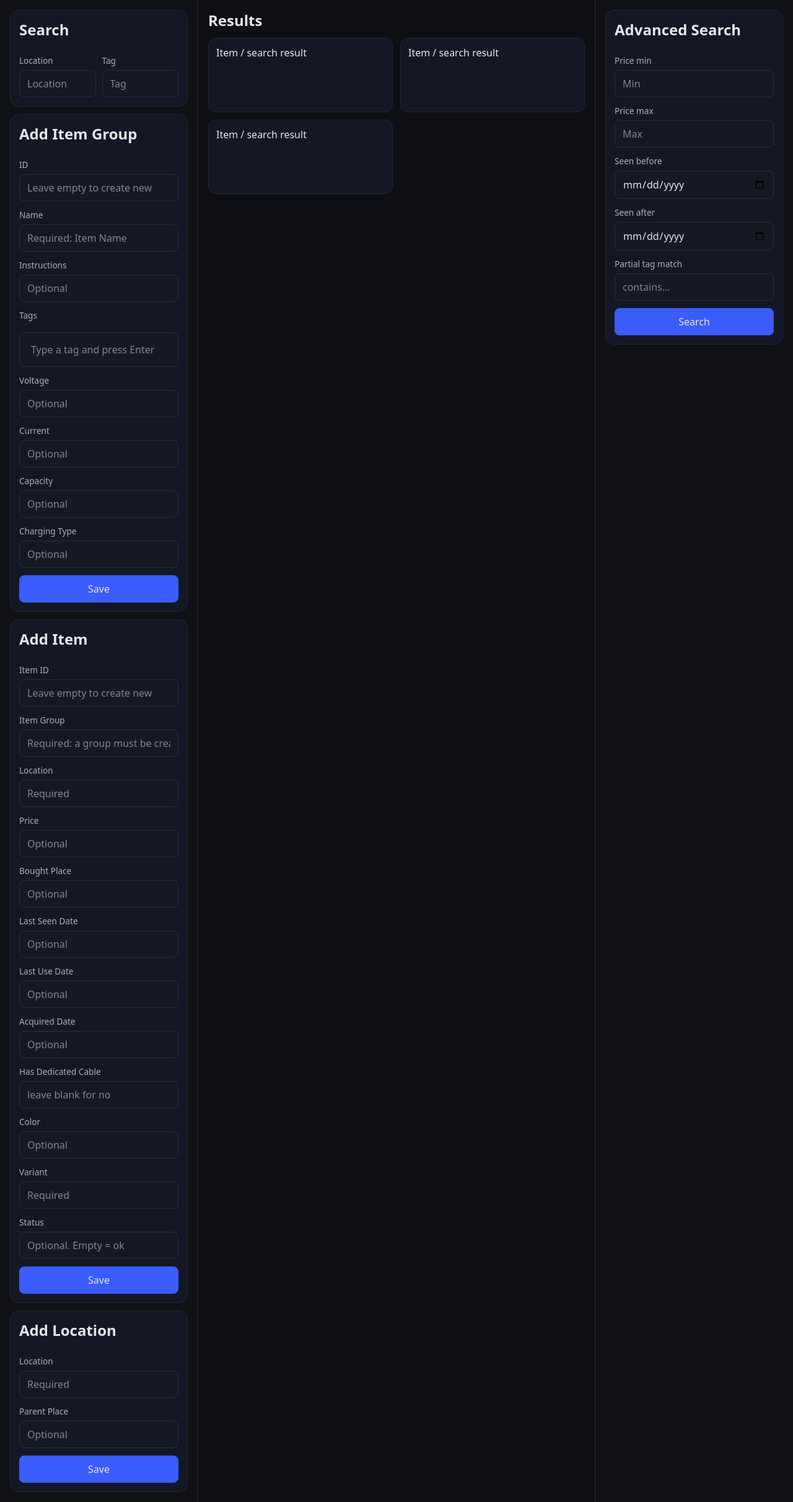
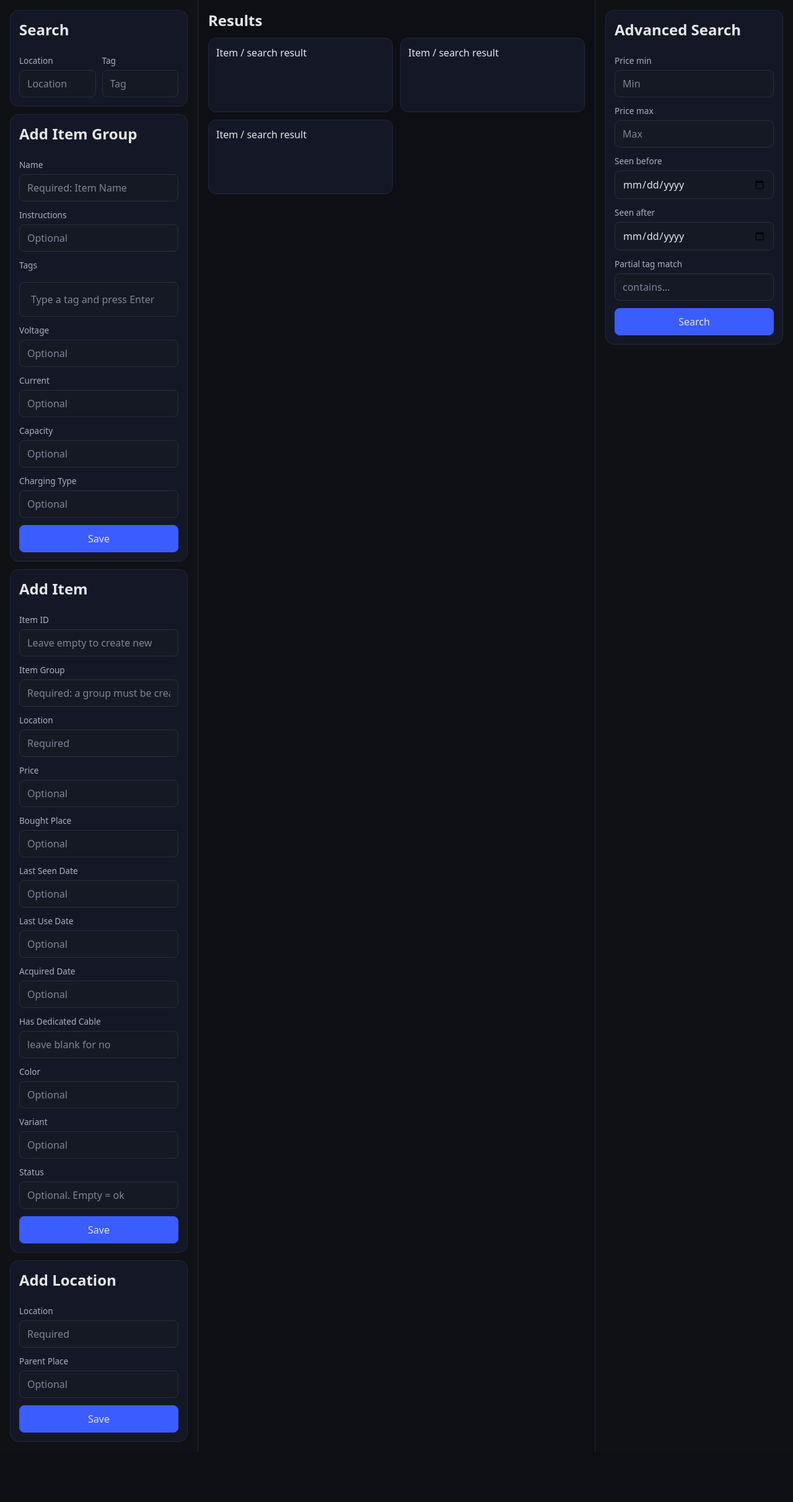
Before and after one commit to yoshakami/inventory, a Flask app: page /inventory in a window 1280 px wide. Shown: the whole page at 62% size. After the commit the page ends 2342 px from the top, so only its background shows below. Run offline with Flask 3, Linux system fonts and the light colour scheme.

Commit message:
Remove Item Group ID

```diff
--- a/static/script.js
+++ b/static/script.js
@@ -149,10 +149,6 @@ async function handleAutocompleteSelect({ input, item }) {
     case "itemID":
       url = `/api/items/by-id?q=${encodeURIComponent(item.id)}`
       break
-
-    case "groupID":
-      url = `/api/items/group-id?q=${encodeURIComponent(item.id)}`
-      break
     case "color":
       url = `/api/items/color?q=${encodeURIComponent(item.id)}`
       break
@@ -296,7 +292,6 @@ autoComplete({ selector: "#lastSeenDate", api: "/api/items/last-seen", onSelect:
 autoComplete({ selector: "#lastUseDate", api: "/api/items/last-use", onSelect: handleAutocompleteSelect })
 autoComplete({ selector: "#acquiredDate", api: "/api/items/acquired", onSelect: handleAutocompleteSelect })
 autoComplete({ selector: "#itemID", api: "/api/items/id", onSelect: handleAutocompleteSelect })
-autoComplete({ selector: "#groupID", api: "/api/items/group-id", onSelect: handleAutocompleteSelect })
 
 function isoLabel(label, value) {
   return value ? `<div class="muted"><strong>${label}:</strong> ${value}</div>` : ""
@@ -322,7 +317,6 @@ function renderBattery(b) {
 
 
 function loadItemGroup(group) {
-  groupID.value = group.group_id || group.id
   nameInput.value = group.group
   instructions.value = group.instruction || ""
 
@@ -531,7 +525,6 @@ voltage = document.querySelector("#voltage")
 tags = document.querySelector("#tags")
 instructions = document.querySelector("#instructions")
 nameInput = document.querySelector("#name")
-groupID = document.querySelector("#groupID")
 
 add_item_group_button = document.querySelector("#addItemGroupButton")
 
@@ -561,7 +554,7 @@ tabRight.addEventListener("click", () => {
 
 addItemGroupButton.addEventListener("click", async () => {
   const payload = {
-    id: groupID.value || null,
+    id: null,
     name: nameInput.value.trim(),
     voltage: Number(voltage.value),
     current: Number(current.value),
@@ -582,9 +575,9 @@ addItemGroupButton.addEventListener("click", async () => {
   })
 
   if (!resp.ok) {
-    text = await resp.text()
-    console.error(text)
-    notify(text, "error")
+    teeext = await resp.json()
+    console.error(teeext)
+    notify(teeext.error, "error")
     return
   }
 
--- a/templates/index.html
+++ b/templates/index.html
@@ -47,11 +47,6 @@
         <!-- Add / edit form -->
         <div class="card stack">
           <h2>Add Item Group</h2>
-          <div>
-            <label>ID</label>
-            <input id="groupID" placeholder="Leave empty to create new" />
-            <ul class="autocomplete-list" hidden></ul>
-          </div>
           <div>
             <label>Name</label>
             <input id="name" class="itemGroup" placeholder="Required: Item Name" />
@@ -146,7 +141,7 @@
           </div>
           <div>
             <label>Variant</label>
-            <input id="variant" placeholder="Required" />
+            <input id="variant" placeholder="Optional" />
             <ul class="autocomplete-list" hidden></ul>
           </div>
           <div>
```
Also changed, not shown: readme.md (added).
